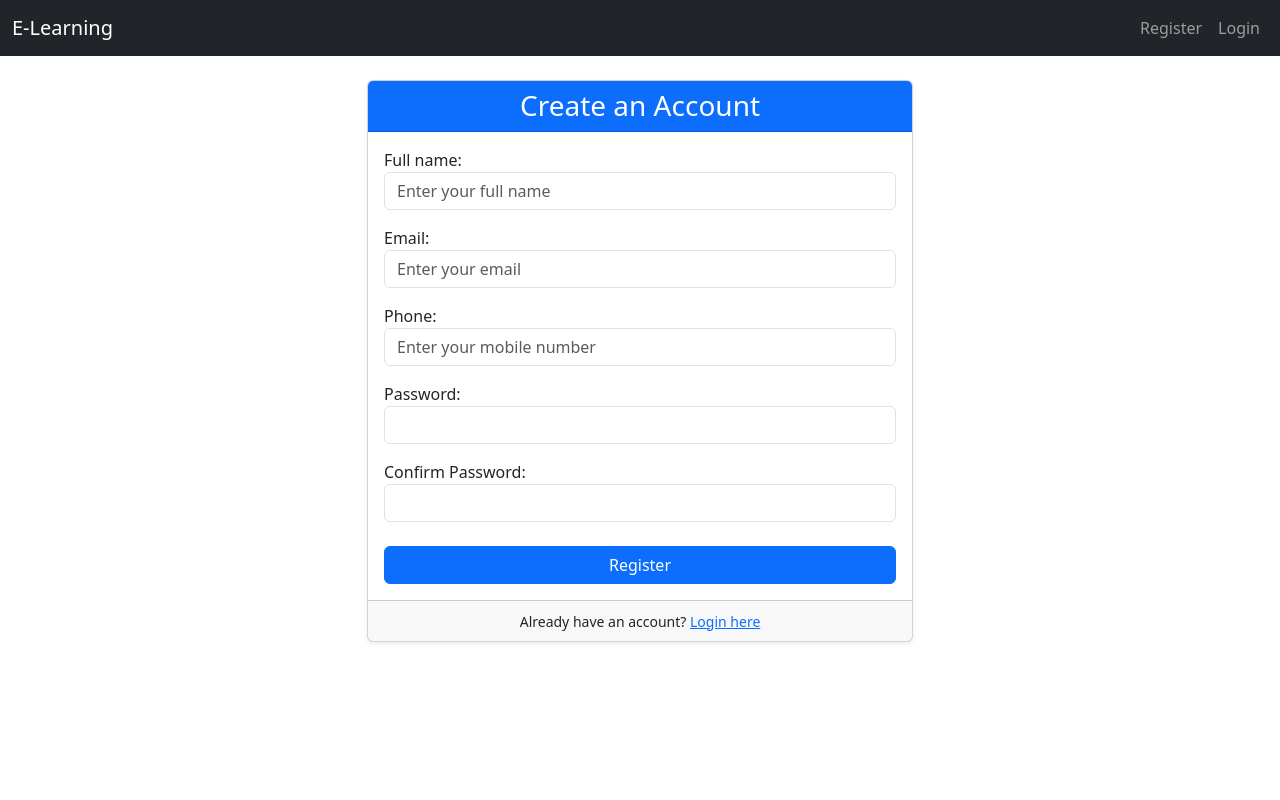
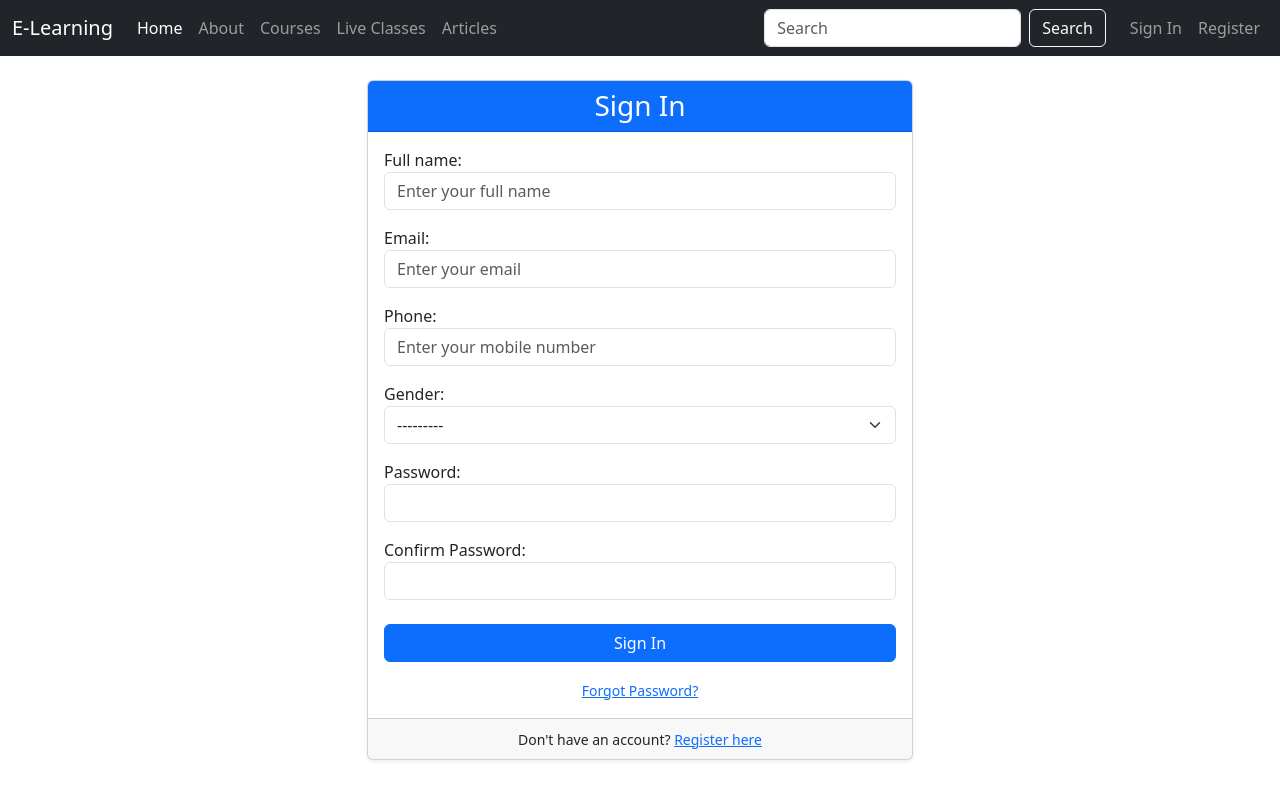
Before and after one commit to adityakumar-ara/E-LEARNING, a Django app: template e_learning/templates/register.html in a window 1280 px wide. Run offline with Django 5.2, Linux system fonts and the light colour scheme; the template is opened without the code that fills it: values that come from a table or form of the project are taken from there, others are empty.

Commit message:
Refactor E-Learning Platform: - Removed unused HTML templates (home.html, main.html, register.html, verify_otp.html). - Updated home.html to include a video background and improved layout. - Enhanced main.html with a new navigation structure and linked styles. - Added login and logout functionality with corresponding views and forms. - Introduced gender field in CustomeUser model and updated registration form. - Created ELVideo model for video uploads and integrated it into the home view. - Added CSS for hero section styling and video display. - Updated migration files for model changes and added new migrations for ELVideo.

```diff
--- a/e_learning/learning/forms.py
+++ /dev/null
@@ -1,37 +0,0 @@
-from django import forms
-from .models import CustomeUser
-
-class RegistrationForm(forms.ModelForm):
-    password = forms.CharField(widget=forms.PasswordInput(attrs={'class': 'form-control'}), label="Password")
-    confirm_password = forms.CharField(widget=forms.PasswordInput(attrs={'class': 'form-control'}), label="Confirm Password")
-
-    class Meta:
-        model = CustomeUser
-        fields = ['full_name', 'email', 'phone', 'password']
-        widgets = {
-            'full_name': forms.TextInput(attrs={'class': 'form-control', 'placeholder': 'Enter your full name'}),
-            'email': forms.EmailInput(attrs={'class': 'form-control', 'placeholder': 'Enter your email'}),
-            'phone': forms.TextInput(attrs={'class': 'form-control', 'placeholder': 'Enter your mobile number'}),
-        }
-
-    def clean_email(self):
-        email = self.cleaned_data.get('email')
-        if CustomeUser.objects.filter(email=email).exists():
-            raise forms.ValidationError("An account with this email already exists.")
-        return email
-
-    def clean_phone(self):
-        phone = self.cleaned_data.get('phone')
-        if CustomeUser.objects.filter(phone=phone).exists():
-            raise forms.ValidationError("An account with this phone number already exists.")
-        return phone
-
-    def clean_confirm_password(self):
-        password = self.cleaned_data.get('password')
-        confirm_password = self.cleaned_data.get('confirm_password')
-        if password and confirm_password and password != confirm_password:
-            raise forms.ValidationError("Passwords do not match.")
-        return confirm_password
-
-class OTPVerificationForm(forms.Form):
-    otp = forms.CharField(max_length=6, required=True, label="Enter OTP", widget=forms.TextInput(attrs={'class': 'form-control', 'placeholder': '6-digit code'}))
--- a/e_learning/learning/urls.py
+++ b/e_learning/learning/urls.py
@@ -5,4 +5,6 @@ urlpatterns = [
     path('', views.home, name='home'),
     path('register/', views.register, name='register'),
     path('verify-otp/', views.verify_otp, name='verify_otp'),
+    path('login/', views.login_view, name='login'),
+    path('logout/', views.logout_view, name='logout'),
 ]
--- a/e_learning/learning/views.py
+++ b/e_learning/learning/views.py
@@ -2,16 +2,90 @@ from django.shortcuts import render
 
 # Create your views here.
 from django.shortcuts import redirect
-from django.contrib.auth import login
+from django.contrib.auth import login, authenticate, logout
 from django.contrib import messages
 from django.core.mail import send_mail
 from django.conf import settings
 import random
-from .forms import RegistrationForm, OTPVerificationForm
-from .models import CustomeUser
+from django import forms
+from .models import *
 
 def home(request):
-    return render(request, 'home.html')
+    videos = ELVideo.objects.all()
+    context = {
+        'videos': videos,
+    }
+    return render(request, 'home.html', context)
+
+class LoginForm(forms.Form):
+    email = forms.EmailField(
+        widget=forms.EmailInput(attrs={'class': 'form-control', 'placeholder': 'Enter your email'})
+    )
+    password = forms.CharField(
+        widget=forms.PasswordInput(attrs={'class': 'form-control', 'placeholder': 'Enter your password'})
+    )
+
+class RegistrationForm(forms.ModelForm):
+    password = forms.CharField(widget=forms.PasswordInput(attrs={'class': 'form-control'}), label="Password")
+    confirm_password = forms.CharField(widget=forms.PasswordInput(attrs={'class': 'form-control'}), label="Confirm Password")
+
+    class Meta:
+        model = CustomeUser
+        fields = ['full_name', 'email', 'phone', 'gender', 'password']
+        widgets = {
+            'full_name': forms.TextInput(attrs={'class': 'form-control', 'placeholder': 'Enter your full name'}),
+            'email': forms.EmailInput(attrs={'class': 'form-control', 'placeholder': 'Enter your email'}),
+            'phone': forms.TextInput(attrs={'class': 'form-control', 'placeholder': 'Enter your mobile number'}),
+            'gender': forms.Select(attrs={'class': 'form-select'}),
+        }
+
+    def clean_email(self):
+        email = self.cleaned_data.get('email')
+        if CustomeUser.objects.filter(email=email).exists():
+            raise forms.ValidationError("An account with this email already exists.")
+        return email
+
+    def clean_phone(self):
+        phone = self.cleaned_data.get('phone')
+        if CustomeUser.objects.filter(phone=phone).exists():
+            raise forms.ValidationError("An account with this phone number already exists.")
+        return phone
+
+    def clean_confirm_password(self):
+        password = self.cleaned_data.get('password')
+        confirm_password = self.cleaned_data.get('confirm_password')
+        if password and confirm_password and password != confirm_password:
+            raise forms.ValidationError("Passwords do not match.")
+        return confirm_password
+
+class OTPVerificationForm(forms.Form):
+    otp = forms.CharField(max_length=6, required=True, label="Enter OTP", widget=forms.TextInput(attrs={'class': 'form-control', 'placeholder': '6-digit code'}))
+
+def login_view(request):
+    if request.user.is_authenticated:
+        return redirect('home')
+
+    if request.method == 'POST':
+        form = LoginForm(request.POST)
+        if form.is_valid():
+            email = form.cleaned_data.get('email')
+            password = form.cleaned_data.get('password')
+            user = authenticate(request, username=email, password=password)
+            if user is not None:
+                login(request, user)
+                messages.success(request, f'Welcome back, {user.full_name or user.username}!')
+                return redirect('home')
+            else:
+                messages.error(request, 'Invalid email or password. Please try again.')
+    else:
+        form = LoginForm()
+
+    return render(request, 'registration/login.html', {'form': form})
+
+def logout_view(request):
+    logout(request)
+    messages.info(request, 'You have been successfully logged out.')
+    return redirect('home')
 
 def register(request):
     if request.user.is_authenticated:
@@ -39,7 +113,7 @@ def register(request):
 
     else:
         form = RegistrationForm()
-    return render(request, 'registration/register.html', {'form': form})
+    return render(request, 'register.html', {'form': form})
 
 def verify_otp(request):
     if request.user.is_authenticated:
@@ -62,6 +136,7 @@ def verify_otp(request):
                 )
                 user.full_name = user_data['full_name']
                 user.phone = user_data['phone']
+                user.gender = user_data.get('gender')
                 user.save()
 
                 messages.success(request, 'Welcome! Your account has been created successfully.')
--- /dev/null
+++ b/e_learning/static/css/style.css
@@ -0,0 +1,19 @@
+.hero-section {
+    position: relative;
+    overflow: hidden; /* Ensures video doesn't spill out from rounded corners */
+    color: white;
+}
+
+.hero-video {
+    position: absolute;
+    top: 0;
+    left: 0;
+    width: 100%;
+    height: 100%;
+    object-fit: cover;
+    z-index: -1;
+}
+
+.hero-overlay {
+    background-color: rgba(0, 0, 0, 0.5); /* Semi-transparent overlay for text readability */
+}
--- a/e_learning/templates/main.html
+++ b/e_learning/templates/main.html
@@ -6,29 +6,53 @@
     <meta name="viewport" content="width=device-width, initial-scale=1.0">
     <title>E-Learning Platform</title>
     <link href="https://cdn.jsdelivr.net/npm/bootstrap@5.3.3/dist/css/bootstrap.min.css" rel="stylesheet">
+    <link rel="stylesheet" href="{% static 'css/style.css' %}">
 </head>
 <body>
     <nav class="navbar navbar-expand-lg navbar-dark bg-dark">
         <div class="container-fluid">
             <a class="navbar-brand" href="{% url 'home' %}">E-Learning</a>
-            <button class="navbar-toggler" type="button" data-bs-toggle="collapse" data-bs-target="#navbarNav" aria-controls="navbarNav" aria-expanded="false" aria-label="Toggle navigation">
+            <button class="navbar-toggler" type="button" data-bs-toggle="collapse" data-bs-target="#navbarSupportedContent" aria-controls="navbarSupportedContent" aria-expanded="false" aria-label="Toggle navigation">
                 <span class="navbar-toggler-icon"></span>
             </button>
-            <div class="collapse navbar-collapse" id="navbarNav">
-                <ul class="navbar-nav ms-auto">
+            <div class="collapse navbar-collapse" id="navbarSupportedContent">
+                <ul class="navbar-nav me-auto mb-2 mb-lg-0">
+                    <li class="nav-item">
+                        <a class="nav-link active" aria-current="page" href="{% url 'home' %}">Home</a>
+                    </li>
+                    <li class="nav-item">
+                        <a class="nav-link" href="#">About</a>
+                    </li>
+                    <li class="nav-item">
+                        <a class="nav-link" href="#">Courses</a>
+                    </li>
+                    <li class="nav-item">
+                        <a class="nav-link" href="#">Live Classes</a>
+                    </li>
+                    <li class="nav-item">
+                        <a class="nav-link" href="#">Articles</a>
+                    </li>
+                </ul>
+
+                <form class="d-flex me-3" role="search">
+                    <input class="form-control me-2" type="search" placeholder="Search" aria-label="Search">
+                    <button class="btn btn-outline-light" type="submit">Search</button>
+                </form>
+
+                <ul class="navbar-nav mb-2 mb-lg-0">
                     {% if user.is_authenticated %}
                         <li class="nav-item">
                             <a class="nav-link" href="#">Welcome, {{ user.full_name|default:user.username }}</a>
                         </li>
                         <li class="nav-item">
-                            <a class="nav-link" href="#">Logout</a>
+                            <a class="nav-link" href="{% url 'logout' %}">Logout</a>
                         </li>
                     {% else %}
                         <li class="nav-item">
-                            <a class="nav-link" href="{% url 'register' %}">Register</a>
+                            <a class="nav-link" href="{% url 'login' %}">Sign In</a>
                         </li>
                         <li class="nav-item">
-                            <a class="nav-link" href="#">Login</a>
+                            <a class="nav-link" href="{% url 'register' %}">Register</a>
                         </li>
                     {% endif %}
                 </ul>
--- a/e_learning/templates/register.html
+++ b/e_learning/templates/register.html
@@ -5,19 +5,22 @@
     <div class="col-md-6">
         <div class="card shadow-sm">
             <div class="card-header bg-primary text-white">
-                <h3 class="text-center mb-0">Create an Account</h3>
+                <h3 class="text-center mb-0">Sign In</h3>
             </div>
             <div class="card-body">
                 <form method="post" novalidate>
                     {% csrf_token %}
                     {{ form.as_p }}
                     <div class="d-grid mt-4">
-                        <button type="submit" class="btn btn-primary">Register</button>
+                        <button type="submit" class="btn btn-primary">Sign In</button>
+                    </div>
+                    <div class="text-center mt-3">
+                        <small><a href="#">Forgot Password?</a></small>
                     </div>
                 </form>
             </div>
             <div class="card-footer text-center">
-                <small>Already have an account? <a href="#">Login here</a></small>
+                <small>Don't have an account? <a href="{% url 'register' %}">Register here</a></small>
             </div>
         </div>
     </div>
```
Also changed, not shown: e_learning/e_learning/home.html (deleted, +0 -13 lines), e_learning/e_learning/main.html (deleted, +0 -54 lines), e_learning/e_learning/register.html (deleted, +0 -25 lines), e_learning/e_learning/verify_otp.html (deleted, +0 -22 lines), e_learning/learning/admin.py (+7 -3 lines), e_learning/learning/models.py (+15 -8 lines), e_learning/templates/home.html (+12 -2 lines), e_learning/templates/verify_otp.html (deleted, +0 -22 lines), e_learning/db.sqlite3, e_learning/learning/migrations/0003_customeuser_gender_alter_customeuser_dob_and_more.py (added), e_learning/learning/migrations/0004_elvideo.py (added), 1 other file.
